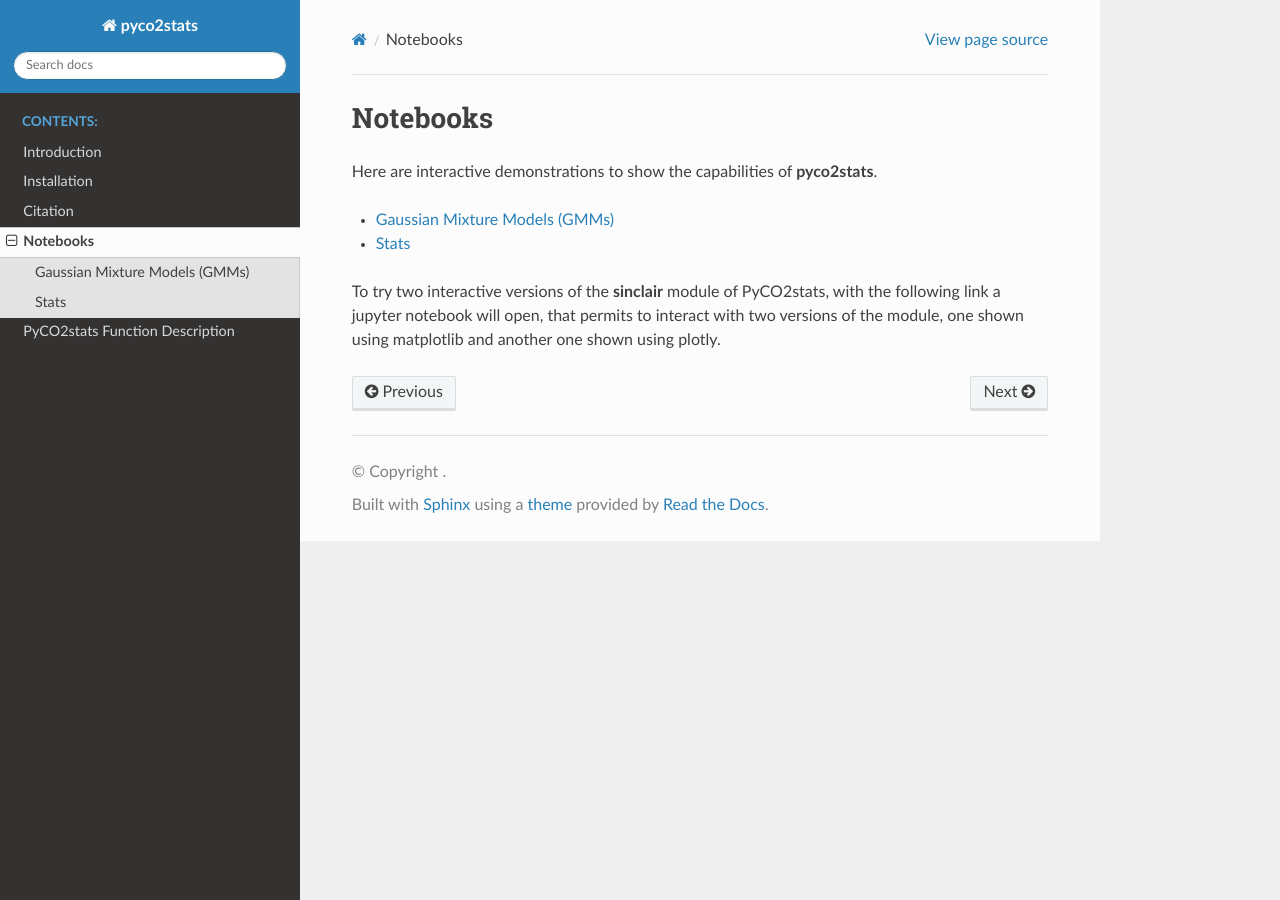
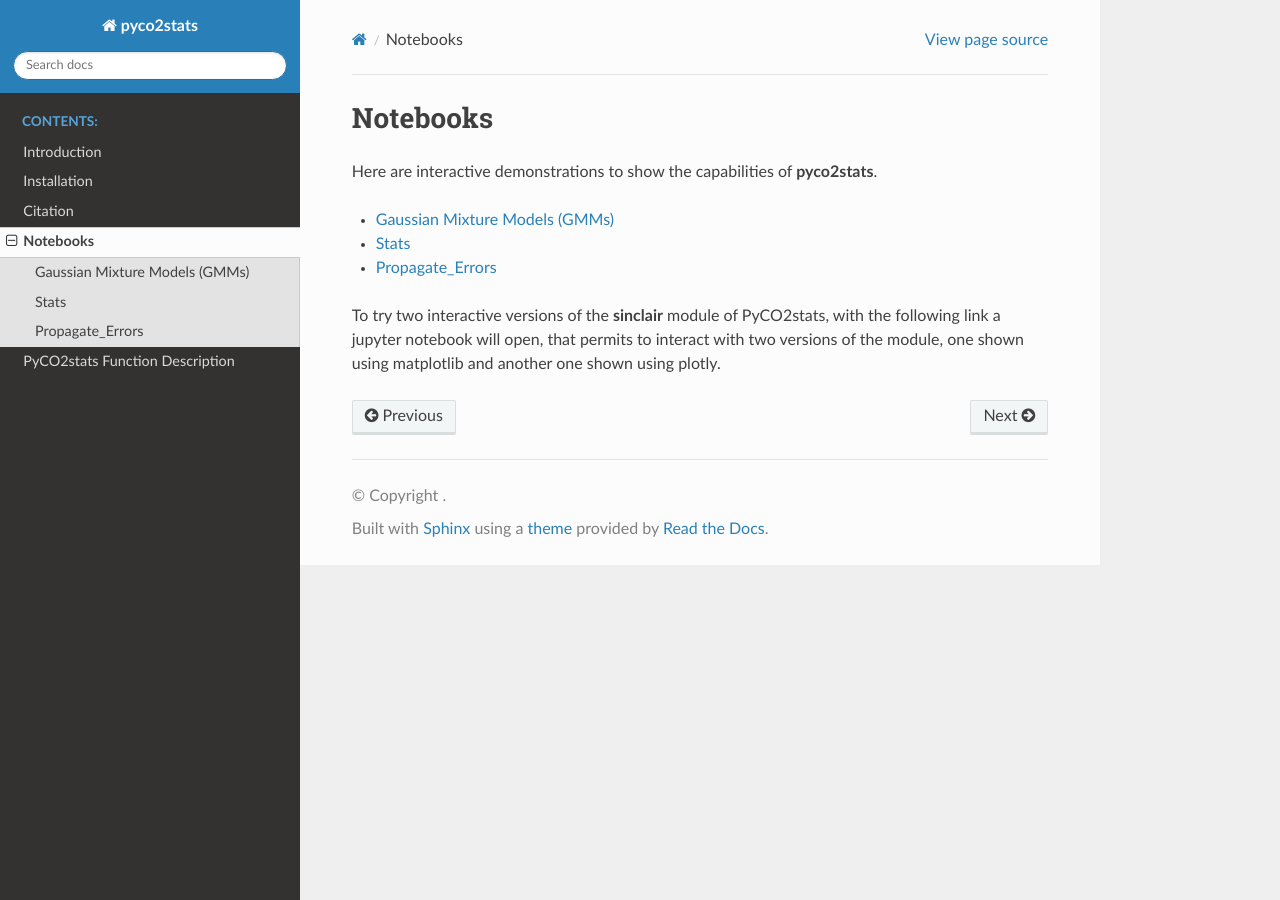
Before and after one commit to AIVolcanoLab/pyco2stats, a Sphinx documentation site: the page built from docs/notebooks.rst, in a window 1280 px wide. Built offline with Sphinx 7.4.7 and the Read the Docs theme 3.1.0, drawn with Linux system fonts in a browser that asks for light colours; pages that are not in the unit, such as notebooks, are missing from menus; part of the change alters nothing that is shown.

```diff
--- a/docs/notebooks.rst
+++ b/docs/notebooks.rst
@@ -10,5 +10,6 @@ Here are interactive demonstrations to show the capabilities of **pyco2stats**.
    notebooks/Figure_GMM.ipynb
    notebooks/Figure_GMM_sampling.ipynb
    notebooks/Figure_Stats.ipynb
+   notebooks/Figure_Montecarlo.ipynb
 
 To try two interactive versions of the **sinclair** module of PyCO2stats, with the following link a jupyter notebook will open, that permits to interact with two versions of the module, one shown using matplotlib and another one shown using plotly.
```
